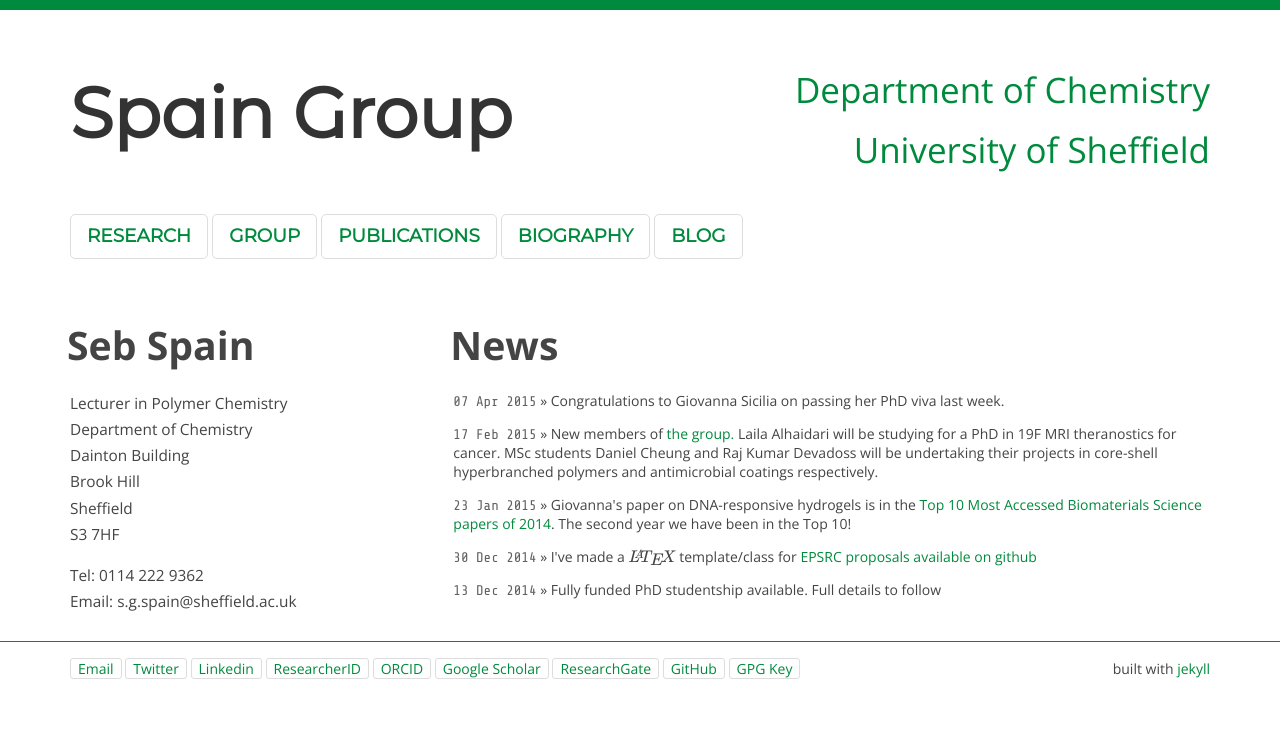
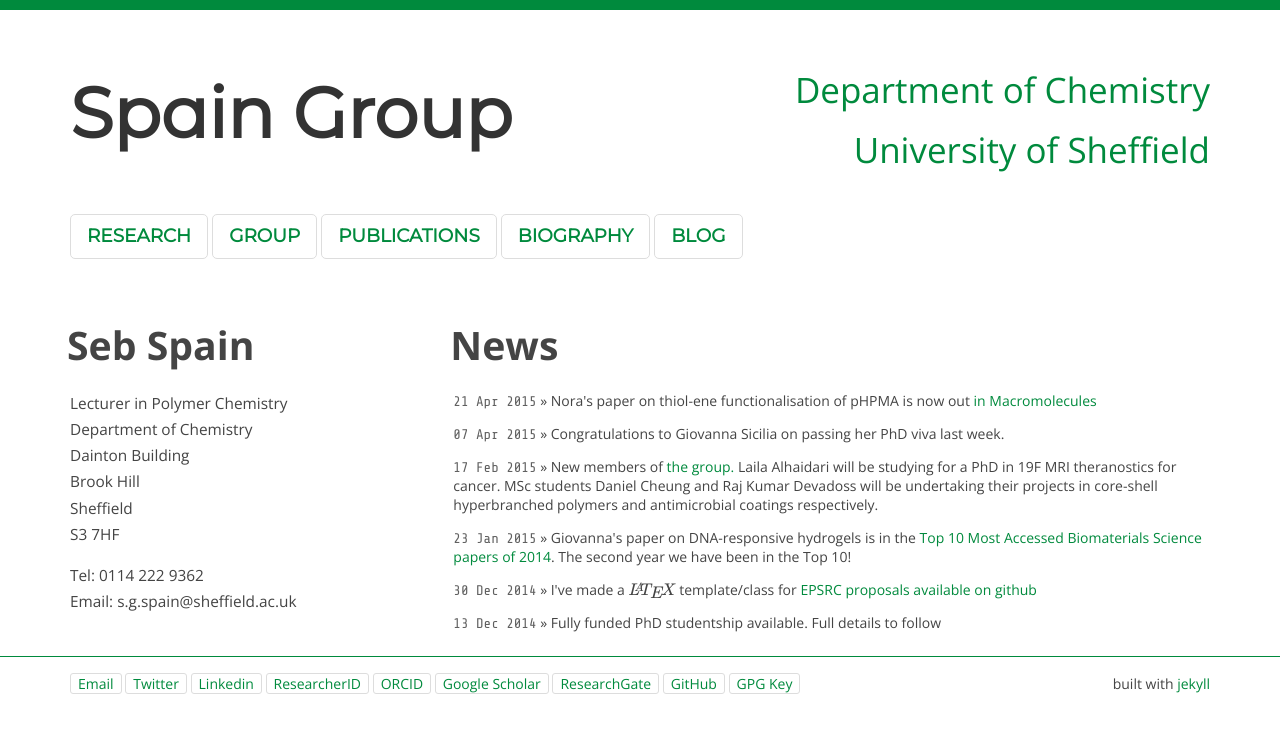
Before and after one commit to sebspain/sebspain.github.io, a Jekyll site: the page index.html, which Jekyll copies as it is, in a window 1280 px wide. Shown: the top 733 px of the page. Built offline with Jekyll 4.4.1, drawn with Linux system fonts in a browser that asks for light colours; Markdown is read by kramdown in place of the engine named in the settings; formulas are drawn with MathJax 3.

Commit message:
Nor's paper as news

```diff
--- a/index.html
+++ b/index.html
@@ -76,6 +76,9 @@
       <div class="unit w-2-3 center-on-mobiles">
         <h2>News</h2>
           <ul class="posts">
+            <li><span>21 Apr 2015</span> &raquo; Nora's paper on thiol-ene functionalisation of pHPMA is now out <a href="http://pubs.acs.org/doi/abs/10.1021/acs.macromol.5b00447">in Macromolecules</a></li>
+            </ul>
+          <ul class="posts">
             <li><span>07 Apr 2015</span> &raquo; Congratulations to Giovanna Sicilia on passing her PhD viva last week.</li>
             </ul>
           <ul class="posts">
```
